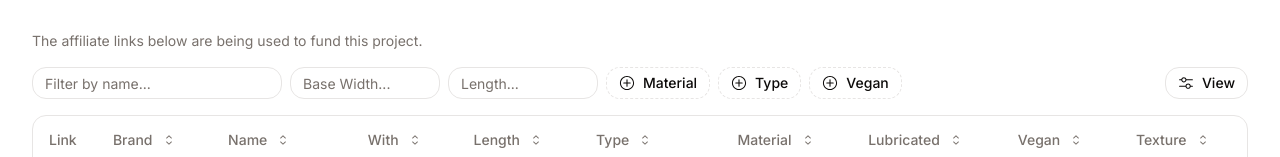
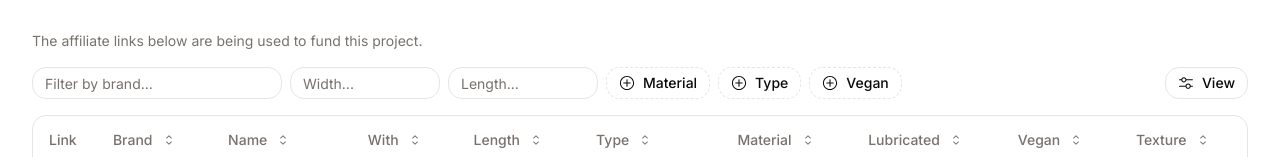
Before and after one commit to prpcodes/donttellmeitdoesnotfit.com, a Next.js app: page / in a window 1280 px wide. Shown: the part 233-390 px from the top of the page. Built offline with nearby package versions, Linux system fonts and the light colour scheme.

Commit message:
renamed variable for clarity

```diff
--- a/components/data-table-toolbar.tsx
+++ b/components/data-table-toolbar.tsx
@@ -24,15 +24,15 @@ export function DataTableToolbar<TData>({
     <div className="flex items-center justify-between ">
       <div className="flex flex-wrap items-center flex-1 gap-2">
         <Input
-          placeholder="Filter by name..."
-          value={(table.getColumn("name")?.getFilterValue() as string) ?? ""}
+          placeholder="Filter by brand..."
+          value={(table.getColumn("brand")?.getFilterValue() as string) ?? ""}
           onChange={(event) =>
-            table.getColumn("name")?.setFilterValue(event.target.value)
+            table.getColumn("brand")?.setFilterValue(event.target.value)
           }
           className="h-8 w-[150px] lg:w-[250px]"
         />
         <Input
-          placeholder="Base Width..."
+          placeholder="Width..."
           value={table.getColumn("width")?.getFilterValue() as string}
           onChange={(event) =>
             table.getColumn("width")?.setFilterValue(event.target.value)
```
